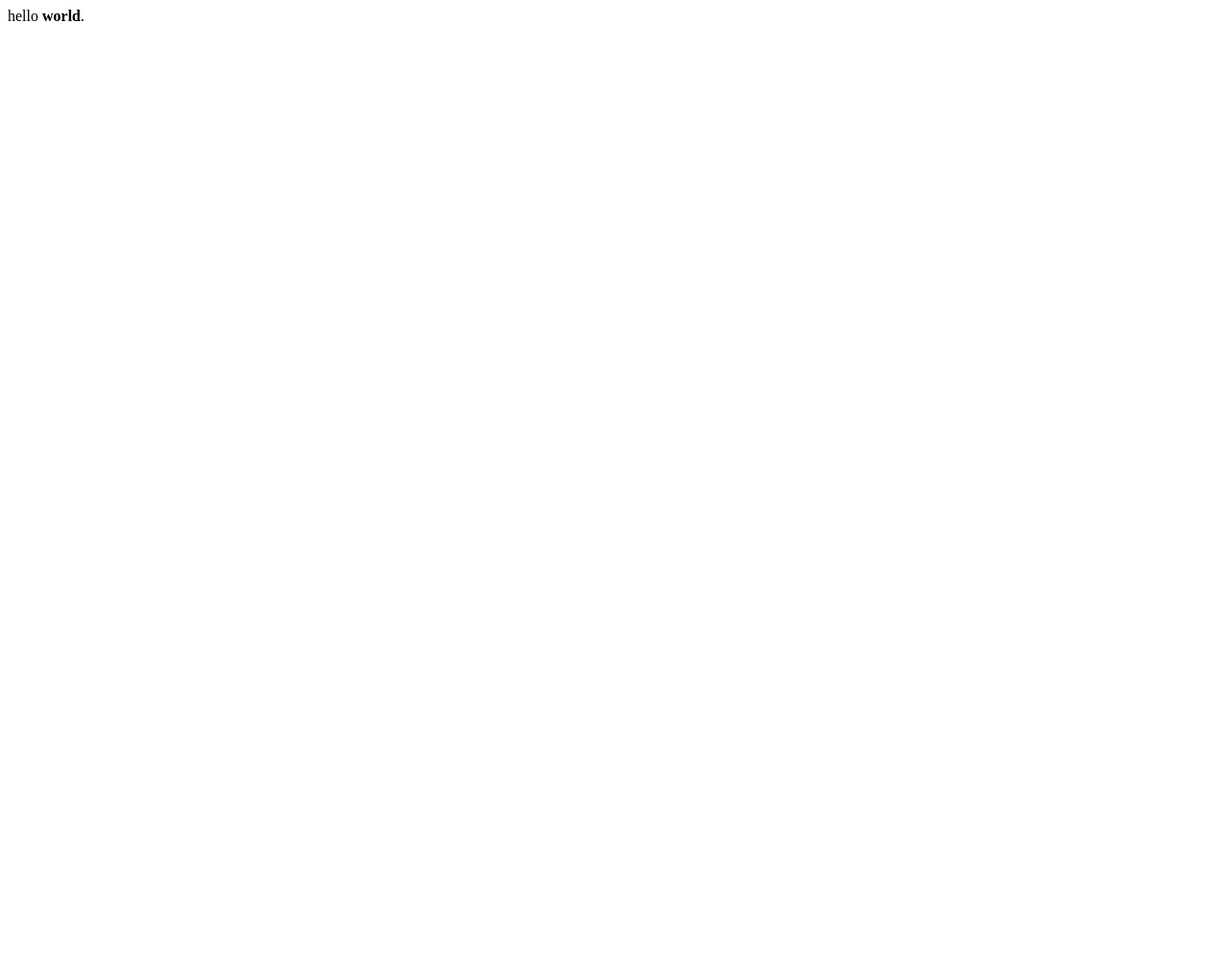
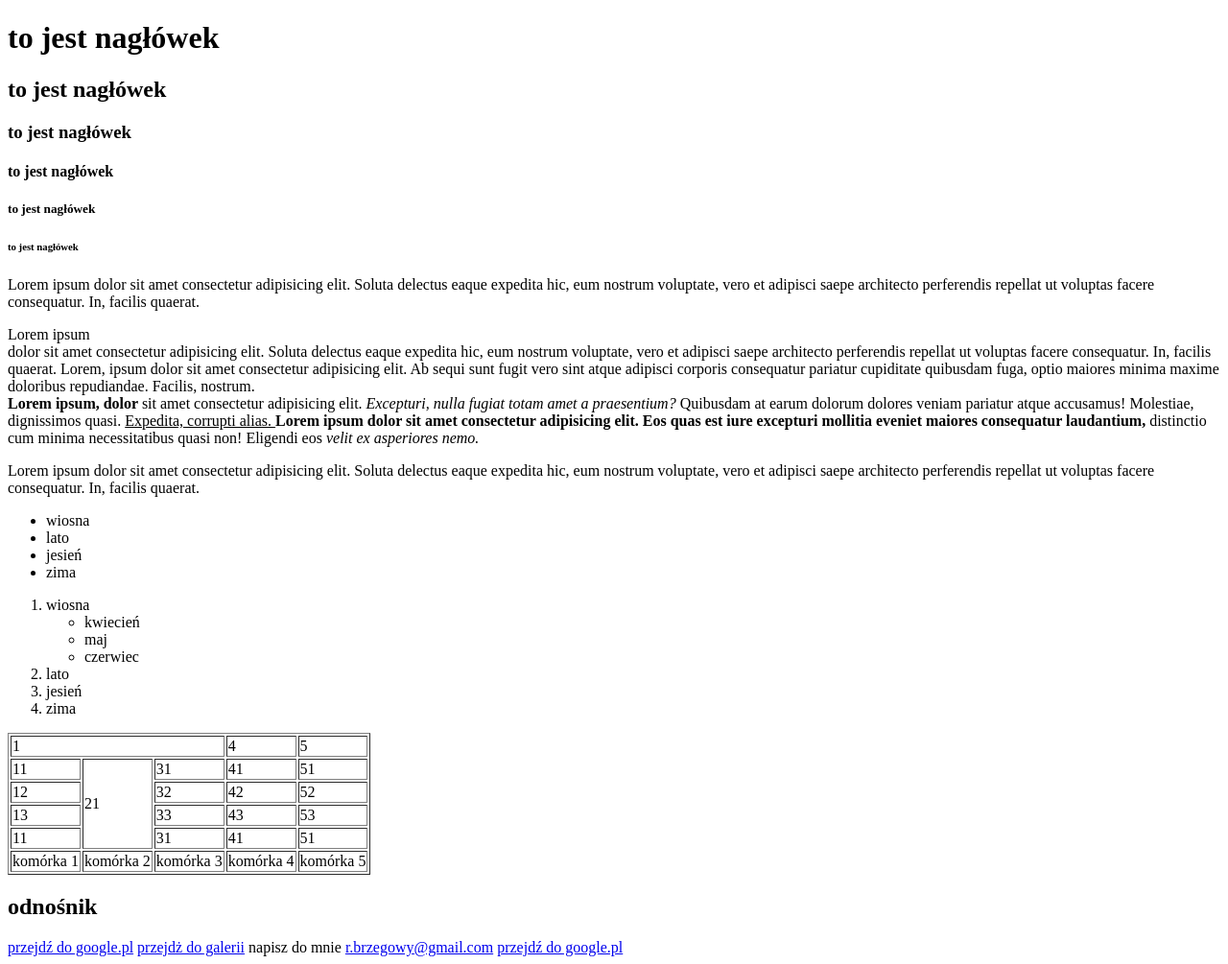
Before and after one commit to edyta-michalska/SzkolenieWSEI3, a plain HTML site: page index.html in a window 1280 px wide. Shown: the whole page at 96% size. Before the commit the page ends 800 px from the top, so only its background shows below. Drawn offline with Linux system fonts and the light colour scheme.

Commit message:
spotkanie 2

```diff
--- a/index.html
+++ b/index.html
@@ -4,9 +4,108 @@
     <meta charset="UTF-8">
     <meta name="viewport" content="width=device-width, initial-scale=1.0">
     <title>Document</title>
+    <meta name="description" content="to jest opis mojej strony">
 </head>
 <body>
-    hello <b>world</b>.
+    <H1>to jest nagłówek</H1>
+    <H2>to jest nagłówek</H2>
+    <H3>to jest nagłówek</H3>
+    <H4>to jest nagłówek</H4>
+    <H5>to jest nagłówek</H5>
+    <H6>to jest nagłówek</H6>
+<p>
+    Lorem&nbsp;ipsum dolor sit amet consectetur adipisicing elit. Soluta delectus eaque expedita hic, eum nostrum voluptate, vero et adipisci saepe architecto perferendis repellat ut voluptas facere consequatur. In, facilis quaerat.
+</p>
+<!-- encja &nbsp twarda spaca. Każdy znak ma swoją encję -->
+<!-- p t akapit -->
+<p>
+    Lorem ipsum <br> dolor sit amet consectetur adipisicing elit. Soluta delectus eaque expedita hic, eum nostrum voluptate, vero et adipisci saepe architecto perferendis repellat ut voluptas facere consequatur. In, facilis quaerat.
+    Lorem, ipsum dolor sit amet consectetur adipisicing elit. Ab sequi sunt fugit vero sint atque adipisci corporis consequatur pariatur cupiditate quibusdam fuga, optio maiores minima maxime doloribus repudiandae. Facilis, nostrum.
+<!-- przejdz do nowej linii znacznik <br> -->
+<br>
+    <b> Lorem ipsum, dolor </b> sit amet consectetur adipisicing elit. <i> Excepturi, nulla fugiat totam amet a praesentium? </i> Quibusdam at earum dolorum dolores veniam pariatur atque accusamus! Molestiae, dignissimos quasi. <u> Expedita, corrupti alias. </u>
+
+    <strong>Lorem ipsum dolor sit amet consectetur adipisicing elit. Eos quas est iure excepturi mollitia eveniet maiores consequatur laudantium,</strong> distinctio cum minima necessitatibus quasi non! Eligendi eos <em>velit ex asperiores nemo.</em>
+</p>
+<p>
+    Lorem ipsum dolor sit amet consectetur adipisicing elit. Soluta delectus eaque expedita hic, eum nostrum voluptate, vero et adipisci saepe architecto perferendis repellat ut voluptas facere consequatur. In, facilis quaerat.
+</p>
+<!-- lista wypunktowana -->
+<ul>
+    <li>wiosna</li>
+    <li>lato</li>
+    <li>jesień</li>
+    <li>zima</li>
+</ul>
+<!-- lista numerowana -->
+<ol>
+    <li>wiosna
+        <ul>
+            <li>kwiecień</li>
+            <li>maj</li>
+            <li>czerwiec</li>
+        </ul>
+    </li>
+    <li>lato</li>
+    <li>jesień</li>
+    <li>zima</li>
+</ol>
+<!-- tabele -->
+<table border="1">
+    <!-- tr rząd w tabeli i td komórka w wierszu -->
+    <tr>
+        <td colspan="3">1</td>
+        <!-- scalanie komórek i wierszy -->
+        <td>4</td>
+        <td>5</td>
+    </tr>
+    <tr>
+        <td>11</td>
+        <td rowspan="4">21</td>
+        <td>31</td>
+        <td>41</td>
+        <td>51</td>
+    </tr>
+    <tr>
+        <td>12</td>
+        <!-- <td>22</td> -->
+        <td>32</td>
+        <td>42</td>
+        <td>52</td>
+    </tr>
+    <tr>
+        <td>13</td>
+        <!-- <td>23</td> -->
+        <td>33</td>
+        <td>43</td>
+        <td>53</td>
+    </tr>
+    <tr>
+        <td>11</td>
+        <!-- <td>21</td> -->
+        <td>31</td>
+        <td>41</td>
+        <td>51</td>
+    </tr>
+    <tr>
+   <!-- td{komórka $}*5  -->
+       <td>komórka 1</td>
+       <td>komórka 2</td>
+       <td>komórka 3</td>
+       <td>komórka 4</td>
+       <td>komórka 5</td>
+    </tr>
+</table>
+<h2>odnośnik</h2>
+<!-- adres bezwzględny - pełny adres zaczynający się od protokołu -->
+<a href="https://www.google.pl">przejdź do google.pl</a>
+<!-- adresy względny -->
+<a href="galeria.html">przejdż do galerii</a>
+
+<!-- odnośnik do maila -->
+napisz do mnie <a href="mailto:r.brzegowy@gmail.com">r.brzegowy@gmail.com</a>
+
+<a href="https://www.google.pl" target="blank">przejdź do google.pl</a>
 </body>
 </html>
 <!-- ctl +/ daje komentarz -->
```
Also changed, not shown: galeria.html (added, +17 -0 lines), grafiki/sliderdefault.jpg (added).
